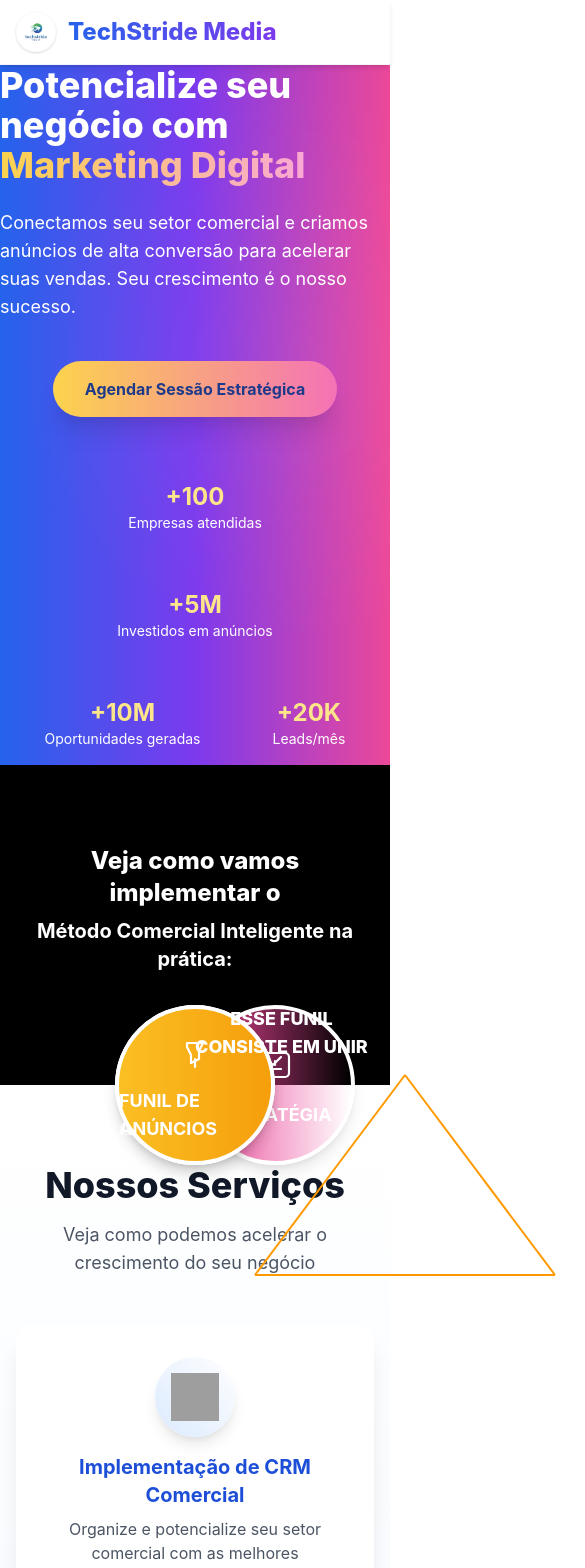
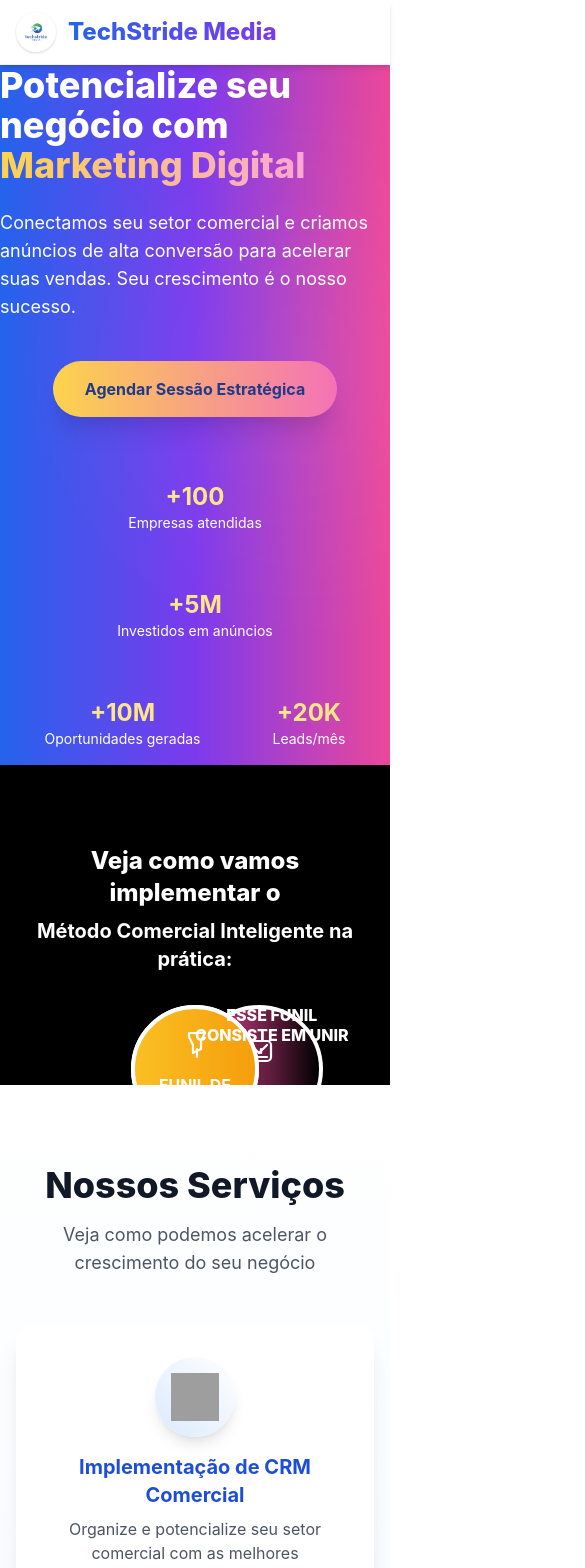
Before and after one commit to Metsukita/techstrid-media, a Next.js app: page / in a window 390 px wide. Shown: the top 1568 px of the page, 585 px wide, since content can reach past the window. Built offline with nearby package versions, Linux system fonts and the light colour scheme; grey boxes are pictures that could not be loaded.

Commit message:
fix: responsividade e alinhamento do funil visual (FunnelDiagram)

```diff
--- a/src/components/FunnelDiagram.tsx
+++ b/src/components/FunnelDiagram.tsx
@@ -2,7 +2,7 @@ import React from 'react';
 
 const FunnelDiagram: React.FC = () => {
   return (
-    <section className="py-20 bg-black text-white relative">
+    <section className="py-20 bg-black text-white relative overflow-x-hidden">
       <div className="container mx-auto flex flex-col items-center">
         <h2 className="text-2xl md:text-3xl font-extrabold text-center mb-2">
           Veja como vamos implementar o
@@ -10,37 +10,45 @@ const FunnelDiagram: React.FC = () => {
         <h3 className="text-xl md:text-2xl font-bold text-center mb-8">
           <span className="text-orange-400">Método Comercial Inteligente</span> na prática:
         </h3>
-        <div className="relative w-full max-w-2xl flex flex-col items-center">
-          {/* Triângulo de linhas */}
-          <svg className="absolute left-1/2 top-0 -translate-x-1/2" width="420" height="340" viewBox="0 0 420 340" fill="none" xmlns="http://www.w3.org/2000/svg" style={{zIndex:0}}>
-            <line x1="210" y1="70" x2="60" y2="270" stroke="#FF9900" strokeWidth="2" />
-            <line x1="210" y1="70" x2="360" y2="270" stroke="#FF9900" strokeWidth="2" />
-            <line x1="60" y1="270" x2="360" y2="270" stroke="#FF9900" strokeWidth="2" />
+        <div className="relative w-full max-w-2xl flex flex-col items-center min-h-[400px] md:min-h-[420px]">
+          {/* SVG Triângulo */}
+          <svg
+            className="absolute left-1/2 top-0 -translate-x-1/2 z-0"
+            width="100%"
+            height="400"
+            viewBox="0 0 600 400"
+            fill="none"
+            xmlns="http://www.w3.org/2000/svg"
+            style={{ maxWidth: 600 }}
+          >
+            <line x1="300" y1="80" x2="100" y2="340" stroke="#FF9900" strokeWidth="2.5" />
+            <line x1="300" y1="80" x2="500" y2="340" stroke="#FF9900" strokeWidth="2.5" />
+            <line x1="100" y1="340" x2="500" y2="340" stroke="#FF9900" strokeWidth="2.5" />
           </svg>
           {/* Círculos */}
-          <div className="absolute left-1/2 top-[30px] -translate-x-1/2 z-10">
-            <div className="bg-gradient-to-r from-pink-500 to-rose-400 rounded-full border-4 border-white shadow-lg flex flex-col items-center justify-center w-40 h-40">
-              <svg width="48" height="48" fill="none" stroke="#fff" strokeWidth="2.2" strokeLinecap="round" strokeLinejoin="round" className="mb-2"><rect x="10" y="12" width="28" height="24" rx="4"/><path d="M14 16l8 8 8-8"/><path d="M24 20v4"/><path d="M18 28h12"/></svg>
-              <span className="font-bold text-lg mt-1">ESTRATÉGIA</span>
+          <div className="absolute left-1/2 top-[40px] -translate-x-1/2 z-10">
+            <div className="bg-gradient-to-r from-pink-500 to-rose-400 rounded-full border-4 border-white shadow-lg flex flex-col items-center justify-center w-32 h-32 md:w-40 md:h-40">
+              <svg width="44" height="44" fill="none" stroke="#fff" strokeWidth="2.2" strokeLinecap="round" strokeLinejoin="round" className="mb-2"><rect x="10" y="12" width="24" height="20" rx="4"/><path d="M14 16l8 8 8-8"/><path d="M24 20v4"/><path d="M18 28h12"/></svg>
+              <span className="font-bold text-base md:text-lg mt-1">ESTRATÉGIA</span>
             </div>
           </div>
-          <div className="absolute left-[calc(50%-150px)] top-[220px] z-10">
-            <div className="bg-gradient-to-r from-cyan-600 to-teal-400 rounded-full border-4 border-white shadow-lg flex flex-col items-center justify-center w-40 h-40">
-              <svg width="48" height="48" fill="none" stroke="#fff" strokeWidth="2.2" strokeLinecap="round" strokeLinejoin="round" className="mb-2"><path d="M24 36V12"/><path d="M16 28l8 8 8-8"/><rect x="12" y="36" width="24" height="4" rx="2"/></svg>
-              <span className="font-bold text-lg mt-1">FUNIL COMERCIAL</span>
+          <div className="absolute left-[calc(50%-170px)] md:left-[calc(50%-200px)] top-[270px] z-10">
+            <div className="bg-gradient-to-r from-cyan-600 to-teal-400 rounded-full border-4 border-white shadow-lg flex flex-col items-center justify-center w-32 h-32 md:w-40 md:h-40">
+              <svg width="44" height="44" fill="none" stroke="#fff" strokeWidth="2.2" strokeLinecap="round" strokeLinejoin="round" className="mb-2"><path d="M24 36V12"/><path d="M16 28l8 8 8-8"/><rect x="12" y="36" width="20" height="4" rx="2"/></svg>
+              <span className="font-bold text-base md:text-lg mt-1 text-center">FUNIL COMERCIAL</span>
             </div>
           </div>
-          <div className="absolute left-[calc(50%+110px)] top-[220px] z-10">
-            <div className="bg-gradient-to-r from-yellow-400 to-yellow-500 rounded-full border-4 border-white shadow-lg flex flex-col items-center justify-center w-40 h-40">
-              <svg width="48" height="48" fill="none" stroke="#fff" strokeWidth="2.2" strokeLinecap="round" strokeLinejoin="round" className="mb-2"><path d="M16 16h16l-4 8v8l-8 4v-8l-4-8z"/><path d="M24 32v8"/></svg>
-              <span className="font-bold text-lg mt-1">FUNIL DE ANÚNCIOS</span>
+          <div className="absolute left-[calc(50%+70px)] md:left-[calc(50%+120px)] top-[270px] z-10">
+            <div className="bg-gradient-to-r from-yellow-400 to-yellow-500 rounded-full border-4 border-white shadow-lg flex flex-col items-center justify-center w-32 h-32 md:w-40 md:h-40">
+              <svg width="44" height="44" fill="none" stroke="#fff" strokeWidth="2.2" strokeLinecap="round" strokeLinejoin="round" className="mb-2"><path d="M16 16h16l-4 8v8l-8 4v-8l-4-8z"/><path d="M24 32v8"/></svg>
+              <span className="font-bold text-base md:text-lg mt-1 text-center">FUNIL DE ANÚNCIOS</span>
             </div>
           </div>
           {/* Texto central */}
-          <div className="absolute left-1/2 top-[150px] -translate-x-1/2 z-20 flex flex-col items-center">
-            <span className="font-extrabold text-lg md:text-xl text-white text-center">ESSE FUNIL<br />CONSISTE EM <span className="text-orange-400">UNIR</span></span>
+          <div className="absolute left-1/2 top-[170px] -translate-x-1/2 z-20 flex flex-col items-center">
+            <span className="font-extrabold text-base md:text-xl text-white text-center leading-tight">ESSE FUNIL<br />CONSISTE EM <span className="text-orange-400">UNIR</span></span>
           </div>
-          <div className="h-[340px]" />
+          <div className="h-[400px] md:h-[420px]" />
         </div>
       </div>
     </section>
```
